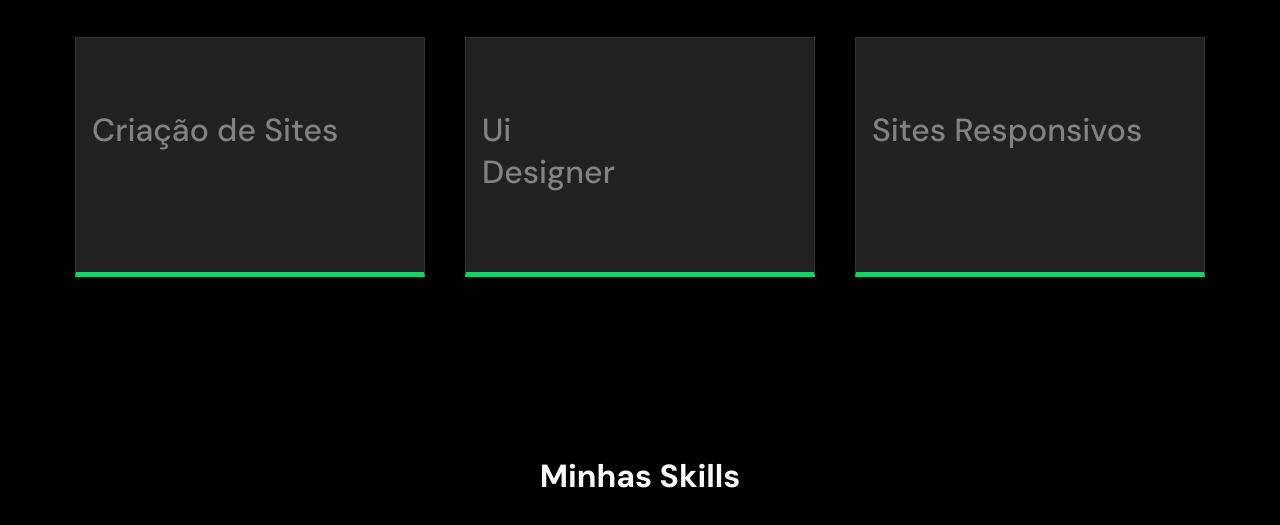
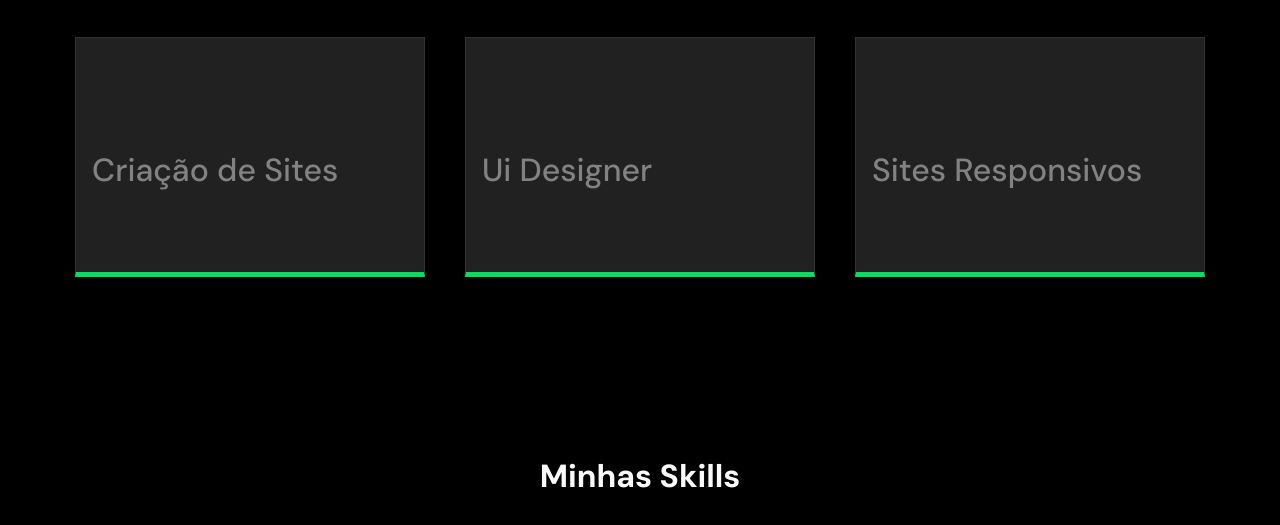
Before and after one commit to ThiagoAraujot/Portifolio-Template, a plain HTML site: page index.html in a window 1280 px wide. Shown: the part 2037-2562 px from the top of the page. Drawn offline with Linux system fonts and the light colour scheme.

Commit message:
Project done

```diff
--- a/index.html
+++ b/index.html
@@ -112,8 +112,7 @@
             </div>
             <div>
                 <img src="imagens/figma.svg" alt="">
-                <h4>Ui</h4>
-                <h4>Designer</h4>
+                <h4>Ui Designer</h4>
             </div>
             <div>
                 <img src="imagens/smartphone.svg" alt="">
--- a/style.css
+++ b/style.css
@@ -280,7 +280,7 @@ nav li:hover {
 }
 
 #servicos-div img {
-    margin-bottom: 50px;
+    margin-bottom: 90px;
 }
 
 #servicos-div h4 {
```
